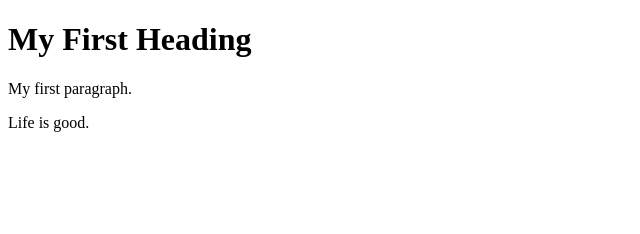
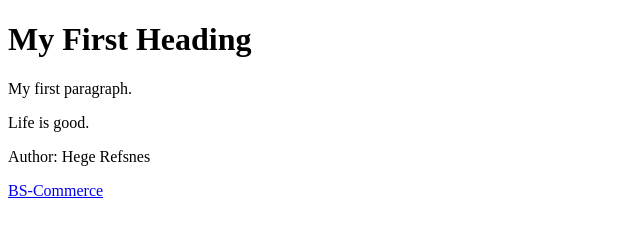
Before and after one commit to AbdullahZaied/BS-Commerce, a plain HTML site: page index.html in a window 1280 px wide. Shown: the whole page, without its empty margins (0-640 px from the left). Drawn offline with Linux system fonts and the light colour scheme.

Commit message:
footer link added

```diff
--- a/index.html
+++ b/index.html
@@ -5,5 +5,10 @@
 <h1>My First Heading</h1>
 <p>My first paragraph.</p>
 <p>Life is good.</p>
+
+<footer>
+    <p>Author: Hege Refsnes</p>
+    <p><a href="www.google.com">BS-Commerce</a></p>
+  </footer>
 </body>
 </html>
```
